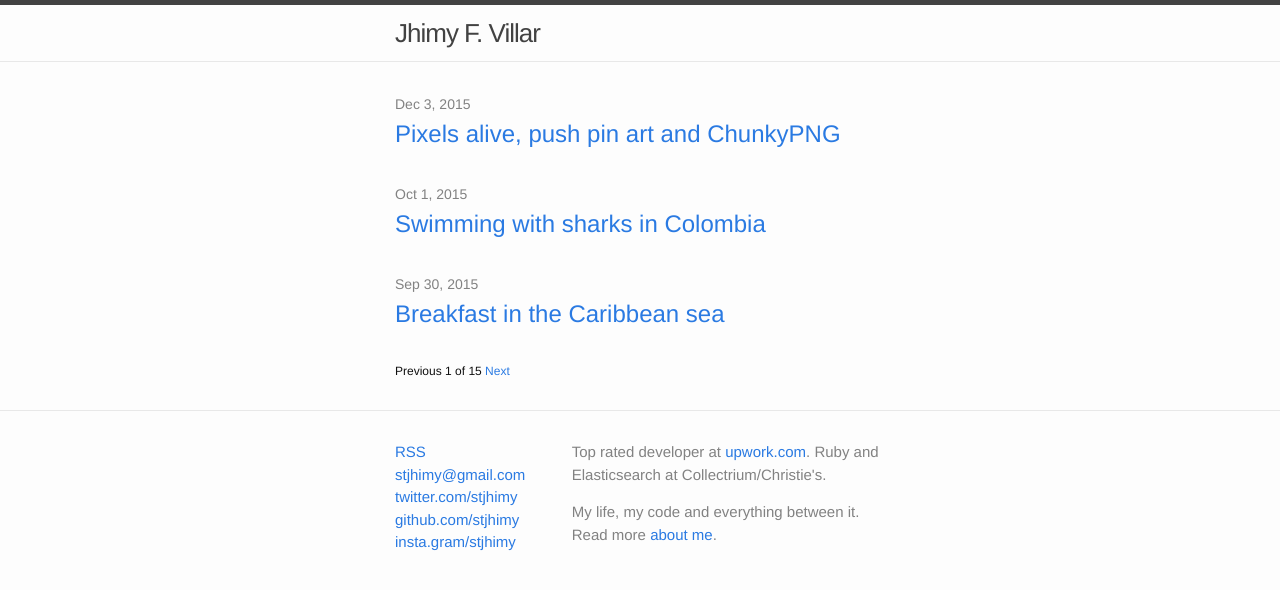
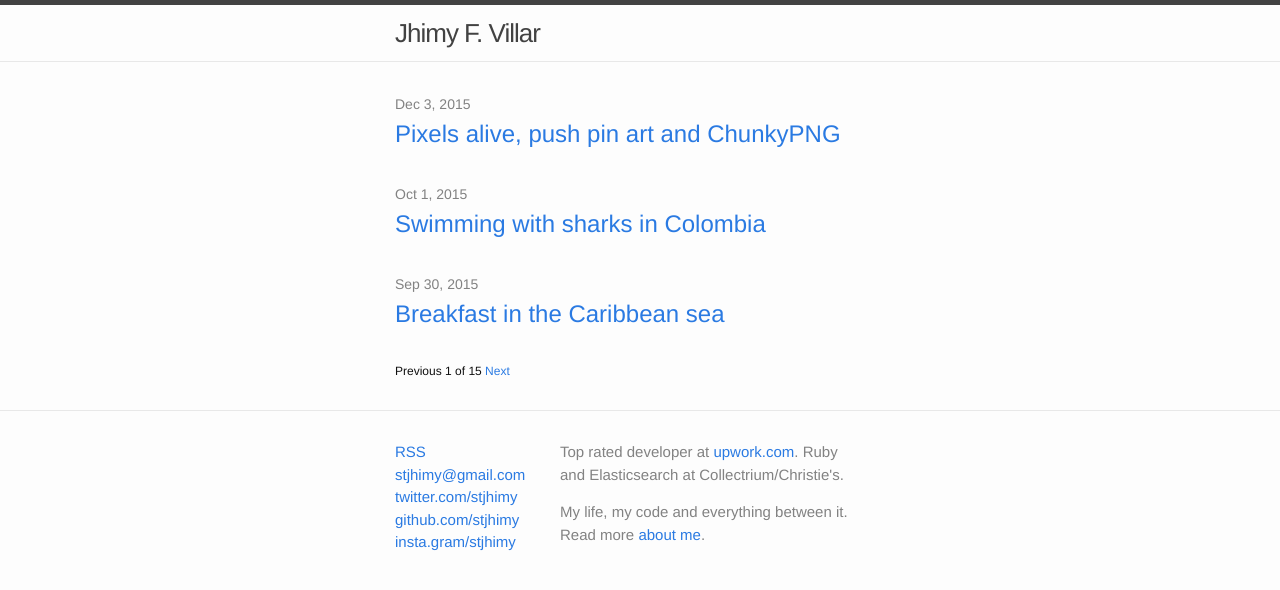
Before and after one commit to stjhimy/stjhimy.github.io, a Jekyll site: the page built from index.html, in a window 1280 px wide. Shown: the top 590 px of the page. Built offline with Jekyll 4.4.1, drawn with Linux system fonts in a browser that asks for light colours; the list of posts is cut into pages by our own code.

Commit message:
Static footer

```diff
--- a/_sass/_layout.scss
+++ b/_sass/_layout.scss
@@ -132,13 +132,11 @@
 }
 
 .footer-col-2 {
-    width: -webkit-calc(35% - (#{$spacing-unit} / 2));
-    width:         calc(35% - (#{$spacing-unit} / 2));
+  width: 150px;
 }
 
 .footer-col-3 {
-    width: -webkit-calc(65% - (#{$spacing-unit} / 2));
-    width:         calc(65% - (#{$spacing-unit} / 2));
+  width: 300px;
 }
 
 @include media-query($on-laptop) {
```
